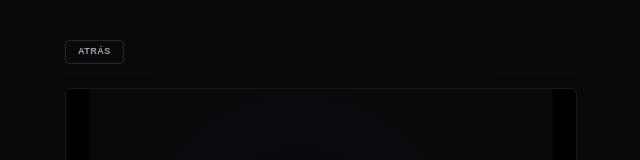
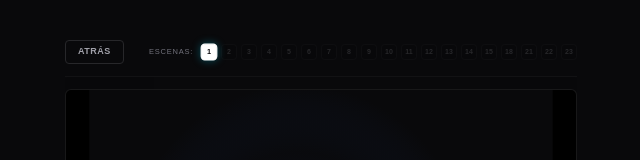
Before and after one commit to RealPingu/proyecto-memoria, a Next.js app: page /game/narrative in a window 1280 px wide. Shown: the top 160 px of the page, without its empty margins (319-959 px from the left). Built offline with nearby package versions, Linux system fonts and the light colour scheme.

Commit message:
feat: implementar persistencia de progreso narrativo en localStorage y selector de escenas en el header

```diff
--- a/app/game/narrative/page.tsx
+++ b/app/game/narrative/page.tsx
@@ -80,6 +80,28 @@ function parseDialogueText(text: string): TextToken[] {
 }
 
 
+const CHECKPOINTS = [
+  { id: 'scene_1_init', label: 'E1', name: 'El Despertar' },
+  { id: 'scene_2_init_1', label: 'E2', name: 'El Encuentro' },
+  { id: 'scene_3_init_1', label: 'E3', name: 'Cuestionamiento' },
+  { id: 'scene_4_init_1', label: 'E4', name: 'Sendero Glacial' },
+  { id: 'scene_5_init_1', label: 'E5', name: 'Aproximación' },
+  { id: 'scene_6_init_1', label: 'E6', name: 'El Resplandor' },
+  { id: 'scene_7_init_1', label: 'E7', name: 'En la Mira' },
+  { id: 'scene_8_init_1', label: 'E8', name: 'El Asalto' },
+  { id: 'scene_9_init_1', label: 'E9', name: 'Zoom Celular' },
+  { id: 'scene_10_init_1', label: 'E10', name: 'Gran Celular' },
+  { id: 'scene_11_init_1', label: 'E11', name: 'Aleta y Celular' },
+  { id: 'scene_12_init_1', label: 'E12', name: 'El Iglú' },
+  { id: 'scene_13_init_1', label: 'E13', name: 'Portal Anuncios' },
+  { id: 'scene_14_init', label: 'E14', name: 'Batalla: Anuncios' },
+  { id: 'scene_15_init_1', label: 'E15', name: 'Batalla: Goteo' },
+  { id: 'scene_18_init_1', label: 'E18', name: 'Batalla: Referencia' },
+  { id: 'scene_21_init_1', label: 'E21', name: 'Camo Revivido' },
+  { id: 'scene_22_init_1', label: 'E22', name: 'Furia del Patrón' },
+  { id: 'scene_23_init_1', label: 'E23', name: 'Desenlace Final' }
+];
+
 export default function NarrativeIntroPage() {
   const [currentNodeId, setCurrentNodeId] = useState('scene_1_init');
   const [visibleCharCount, setVisibleCharCount] = useState(0);
@@ -89,8 +111,77 @@ export default function NarrativeIntroPage() {
   // Historial interno para el botón Atrás en la narrativa
   const [history, setHistory] = useState<string[]>([]);
 
+  // Checkpoints ya desbloqueados por el usuario
+  const [visitedCheckpoints, setVisitedCheckpoints] = useState<string[]>(['scene_1_init']);
+
   const typingTimer = useRef<NodeJS.Timeout | null>(null);
   const router = useRouter();
+
+  // Helper para saltar a un checkpoint desbloqueado
+  const jumpToCheckpoint = (checkpointId: string, idx: number) => {
+    const newHistory = CHECKPOINTS.slice(0, idx).map(c => c.id);
+    setHistory(newHistory);
+    setCurrentNodeId(checkpointId);
+  };
+
+  // Cargar checkpoints visitados, último nodo e historial al montar (evita SSR mismatch)
+  useEffect(() => {
+    if (typeof window !== 'undefined') {
+      const savedCheckpoints = localStorage.getItem('antipatron_visited_checkpoints');
+      if (savedCheckpoints) {
+        try {
+          const parsed = JSON.parse(savedCheckpoints);
+          if (Array.isArray(parsed) && parsed.length > 0) {
+            setVisitedCheckpoints(parsed);
+          }
+        } catch (e) {
+          console.error("Error al parsear checkpoints guardados:", e);
+        }
+      }
+
+      const searchParams = new URLSearchParams(window.location.search);
+      const nodeParam = searchParams.get('node');
+      if (!nodeParam) {
+        const savedNode = localStorage.getItem('antipatron_last_node');
+        const savedHistory = localStorage.getItem('antipatron_narrative_history');
+        if (savedNode && NARRATIVE_NODES[savedNode]) {
+          setCurrentNodeId(savedNode);
+        }
+        if (savedHistory) {
+          try {
+            const parsedHist = JSON.parse(savedHistory);
+            if (Array.isArray(parsedHist)) {
+              setHistory(parsedHist);
+            }
+          } catch (e) {
+            console.error("Error al parsear historial guardado:", e);
+          }
+        }
+      }
+    }
+  }, []);
+
+  // Persistir el último nodo visitado, historial y desbloquear nuevos checkpoints
+  useEffect(() => {
+    if (typeof window !== 'undefined') {
+      if (currentNodeId === 'scene_11_end') {
+        // Al terminar, limpiamos el guardado para comenzar de nuevo en la siguiente sesión
+        localStorage.removeItem('antipatron_last_node');
+        localStorage.removeItem('antipatron_narrative_history');
+      } else {
+        localStorage.setItem('antipatron_last_node', currentNodeId);
+        localStorage.setItem('antipatron_narrative_history', JSON.stringify(history));
+      }
+
+      // Desbloquear si el nuevo nodo es un checkpoint
+      const isCheckpoint = CHECKPOINTS.some(c => c.id === currentNodeId);
+      if (isCheckpoint && !visitedCheckpoints.includes(currentNodeId)) {
+        const updated = [...visitedCheckpoints, currentNodeId];
+        setVisitedCheckpoints(updated);
+        localStorage.setItem('antipatron_visited_checkpoints', JSON.stringify(updated));
+      }
+    }
+  }, [currentNodeId, history, visitedCheckpoints]);
   const currentNode = NARRATIVE_NODES[currentNodeId] || NARRATIVE_NODES['scene_1_init'];
 
   // Leer nodo desde los parámetros de búsqueda de la URL (para retornar desde el minijuego de anuncios disfrazados)
@@ -626,14 +717,44 @@ export default function NarrativeIntroPage() {
       {/* Contenedor adaptado a la Consistencia de Escenas (Layout Sándwich sin footer) */}
       <div className="flex flex-col h-full max-w-lg w-full mx-auto justify-between py-2 md:py-4 relative">
 
-        {/* 1. HEADER (shrink-0) - Solo el botón Atrás */}
-        <header className="flex justify-start items-center shrink-0 pb-3">
+        {/* 1. HEADER (shrink-0) - Botón Atrás y Selector de Escenas */}
+        <header className="flex justify-between items-center shrink-0 pb-3 border-b border-zinc-900/60 gap-4 flex-wrap">
           <button
             onClick={handleBack}
             className="text-[9px] border border-zinc-800 text-game-muted hover:border-zinc-500 hover:text-game-accent transition-all px-3 py-1 font-bold uppercase tracking-wider rounded-sm active:scale-95 cursor-pointer"
           >
             Atrás
           </button>
+
+          {/* Selector de Escenas (similar al Likert) */}
+          <div className="flex flex-wrap gap-1 items-center justify-end">
+            <span className="text-[7.5px] text-zinc-500 uppercase tracking-widest font-mono mr-1 hidden sm:inline">
+              Escenas:
+            </span>
+            {CHECKPOINTS.map((checkpoint, idx) => {
+              // Especial caso de coincidencia para hacer que el botón se vea activo si estamos en un subnodo
+              const isActuallyCurrent = currentNodeId.startsWith(checkpoint.id.replace('_init', '').replace('_1', '')) || currentNodeId === checkpoint.id;
+              const isVisited = visitedCheckpoints.includes(checkpoint.id);
+
+              return (
+                <button
+                  key={checkpoint.id}
+                  disabled={!isVisited}
+                  onClick={() => isVisited && jumpToCheckpoint(checkpoint.id, idx)}
+                  title={checkpoint.name + (isVisited ? ' (Desbloqueado)' : ' (Bloqueado)')}
+                  className={`w-4 h-4 text-[7px] font-black flex items-center justify-center transition-all border rounded-sm select-none ${
+                    isActuallyCurrent
+                      ? 'bg-game-accent border-game-accent text-game-bg scale-105 shadow-[0_0_8px_rgba(6,182,212,0.4)] z-10 font-bold'
+                      : isVisited
+                        ? 'bg-game-muted/20 border-zinc-800 text-zinc-300 hover:bg-game-accent/25 hover:border-game-accent/50 hover:text-game-accent cursor-pointer'
+                        : 'bg-zinc-950/80 border-zinc-900/40 text-zinc-800 cursor-not-allowed'
+                  }`}
+                >
+                  {checkpoint.label.replace('E', '')}
+                </button>
+              );
+            })}
+          </div>
         </header>
 
         {/* 2. MAIN AREA (Ilustración Fija y Diálogo con scroll interno independiente) */}
```
